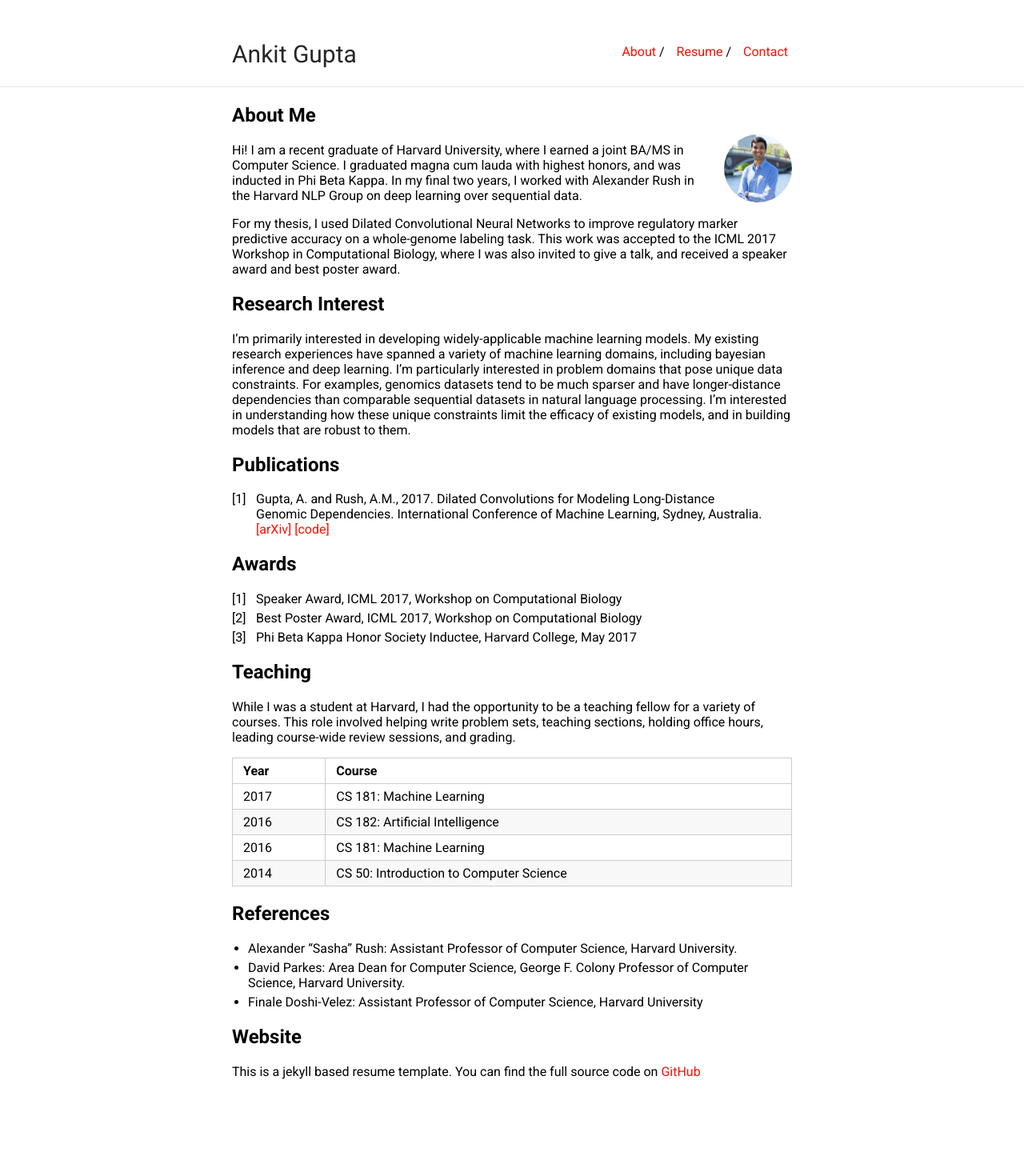
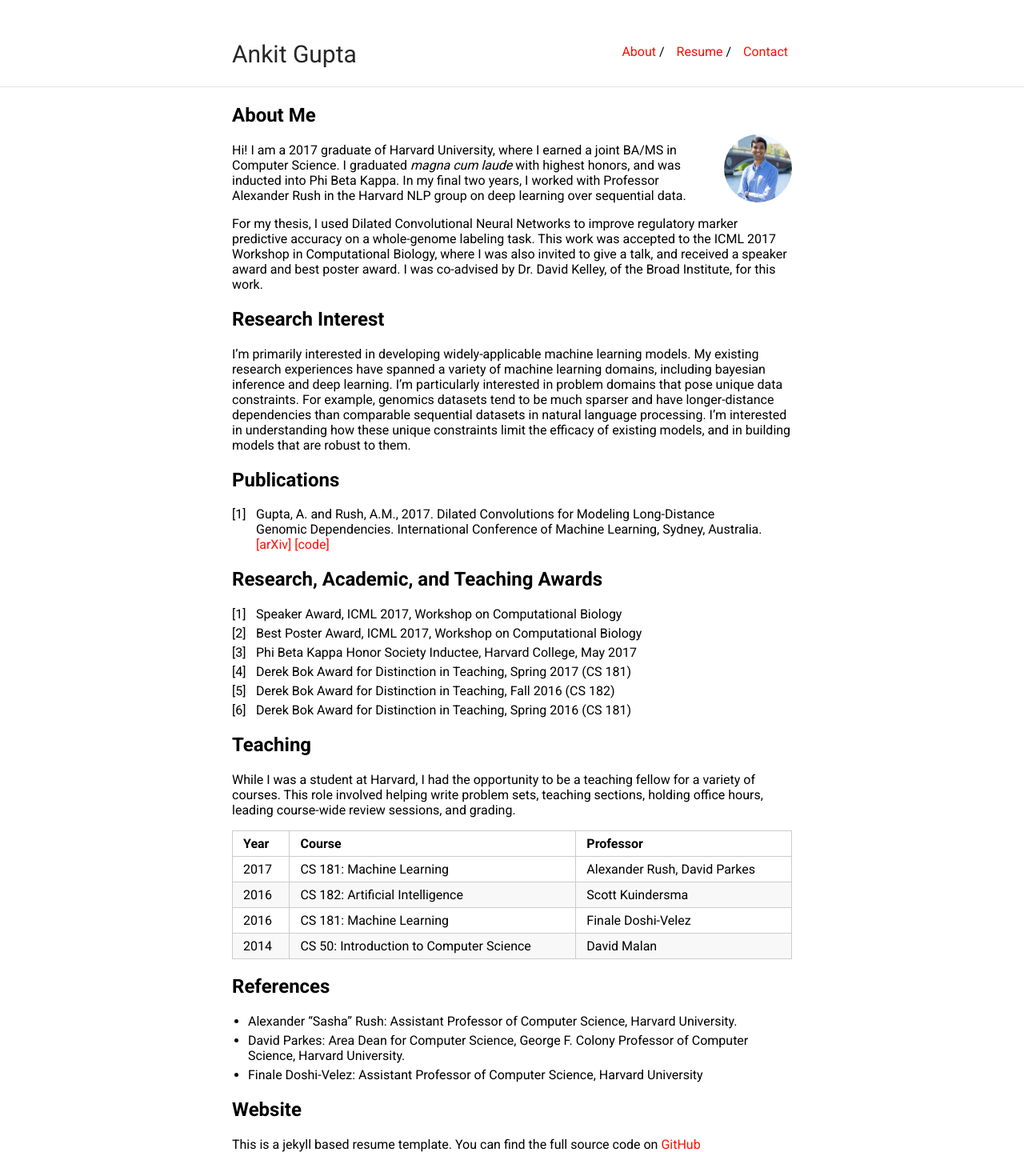
Before and after one commit to ankitvgupta/ankitvgupta.github.io, a Jekyll site: the page built from index.md, in a window 1280 px wide. Shown: the whole page at 80% size. Built offline with Jekyll 4.4.1, drawn with Linux system fonts in a browser that asks for light colours; before the commit the page ends 1349 px from its top, so only the background shows below that.

Commit message:
updates to index

```diff
--- a/index.md
+++ b/index.md
@@ -7,34 +7,37 @@ title: Ankit Gupta
 
 <img class="profile-picture" src="ankit.jpg">
 
-Hi! I am a recent graduate of Harvard University, where I earned a joint BA/MS in Computer Science. I graduated magna cum lauda with highest honors, and was inducted in Phi Beta Kappa. In my final two years, I worked with Alexander Rush in the Harvard NLP Group on deep learning over sequential data.
+Hi! I am a 2017 graduate of Harvard University, where I earned a joint BA/MS in Computer Science. I graduated *magna cum laude* with highest honors, and was inducted into Phi Beta Kappa. In my final two years, I worked with Professor Alexander Rush in the Harvard NLP group on deep learning over sequential data.
 
-For my thesis, I used Dilated Convolutional Neural Networks to improve regulatory marker predictive accuracy on a whole-genome labeling task. This work was accepted to the ICML 2017 Workshop in Computational Biology, where I was also invited to give a talk, and received a speaker award and best poster award.
+For my thesis, I used Dilated Convolutional Neural Networks to improve regulatory marker predictive accuracy on a whole-genome labeling task. This work was accepted to the ICML 2017 Workshop in Computational Biology, where I was also invited to give a talk, and received a speaker award and best poster award. I was co-advised by Dr. David Kelley, of the Broad Institute, for this work.
 
 ## Research Interest
 
-I'm primarily interested in developing widely-applicable machine learning models. My existing research experiences have spanned a variety of machine learning domains, including bayesian inference and deep learning. I'm particularly interested in problem domains that pose unique data constraints. For examples, genomics datasets tend to be much sparser and have longer-distance dependencies than comparable sequential datasets in natural language processing. I'm interested in understanding how these unique constraints limit the efficacy of existing models, and in building models that are robust to them.
+I'm primarily interested in developing widely-applicable machine learning models. My existing research experiences have spanned a variety of machine learning domains, including bayesian inference and deep learning. I'm particularly interested in problem domains that pose unique data constraints. For example, genomics datasets tend to be much sparser and have longer-distance dependencies than comparable sequential datasets in natural language processing. I'm interested in understanding how these unique constraints limit the efficacy of existing models, and in building models that are robust to them.
 
 ## Publications
 
 1. Gupta, A. and Rush, A.M., 2017. Dilated Convolutions for Modeling Long-Distance Genomic Dependencies. International Conference of Machine Learning, Sydney, Australia. [[arXiv]](https://arxiv.org/abs/1710.01278) [[code]](https://github.com/harvardnlp/regulatory-prediction)
 
-## Awards
+## Research, Academic, and Teaching Awards
 
 1. Speaker Award, ICML 2017, Workshop on Computational Biology
 2. Best Poster Award, ICML 2017, Workshop on Computational Biology
 3. Phi Beta Kappa Honor Society Inductee, Harvard College, May 2017
+4. Derek Bok Award for Distinction in Teaching, Spring 2017 (CS 181)
+5. Derek Bok Award for Distinction in Teaching, Fall 2016 (CS 182)
+6. Derek Bok Award for Distinction in Teaching, Spring 2016 (CS 181)
 
 ## Teaching
 
 While I was a student at Harvard, I had the opportunity to be a teaching fellow for a variety of courses. This role involved helping write problem sets, teaching sections, holding office hours, leading course-wide review sessions, and grading.
 
-Year | Course
------|-------
-2017 | CS 181: Machine Learning
-2016 | CS 182: Artificial Intelligence
-2016 | CS 181: Machine Learning
-2014 | CS 50: Introduction to Computer Science
+Year | Course | Professor
+-----|------- | -----------
+2017 | CS 181: Machine Learning | Alexander Rush, David Parkes
+2016 | CS 182: Artificial Intelligence | Scott Kuindersma
+2016 | CS 181: Machine Learning | Finale Doshi-Velez
+2014 | CS 50: Introduction to Computer Science | David Malan
 
 
 ## References
```
